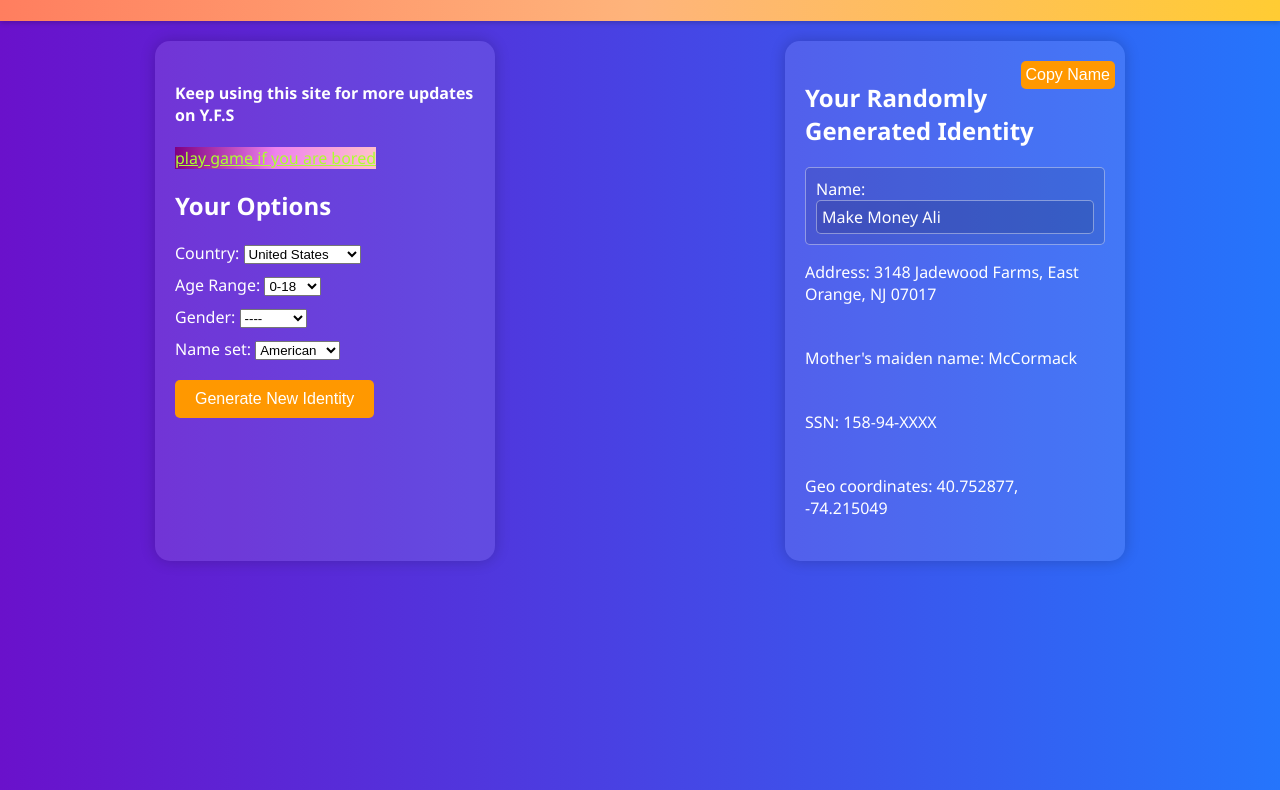
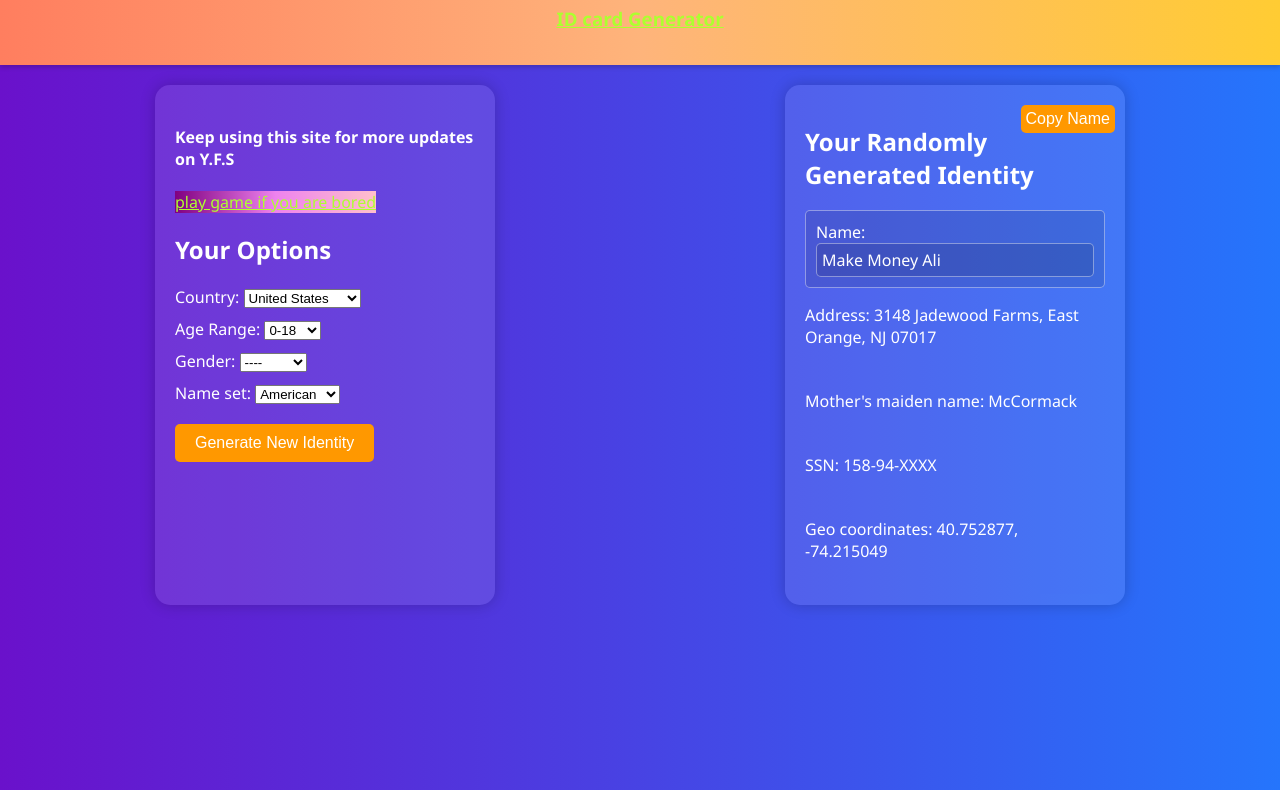
Before and after one commit to game-ali/YFS, a plain HTML site: page index.html in a window 1280 px wide. Shown: the part 95-885 px from the top of the page. Drawn offline with Linux system fonts and the light colour scheme.

Commit message:
Update index.html

```diff
--- a/index.html
+++ b/index.html
@@ -107,6 +107,7 @@ button:hover {
 <body>
     <header>
         <h1>Pro Fake Name Generator</h1>
+        <a href="https://game-ali.github.io/IDG/idfb.html"><h3>ID card Generator</h3></a>
     </header>
     <div class="container">
         <div class="card">
```
